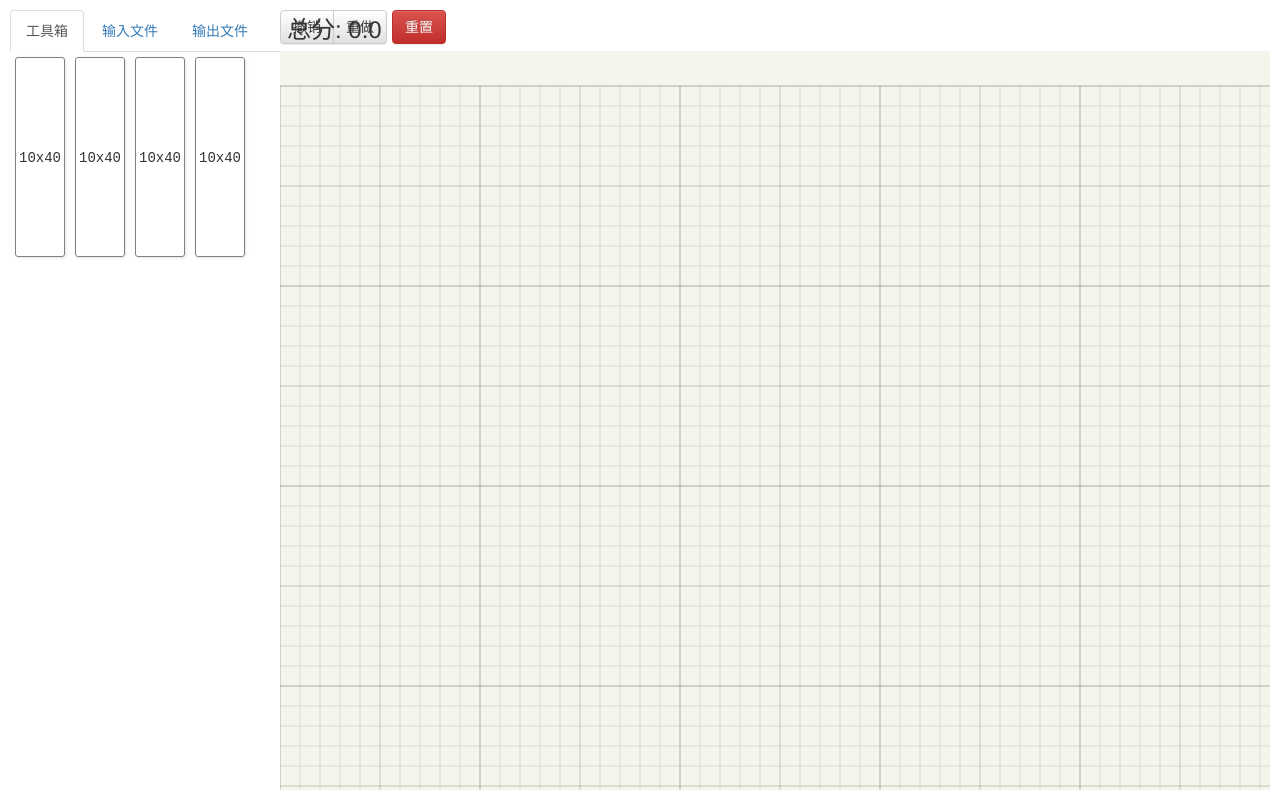
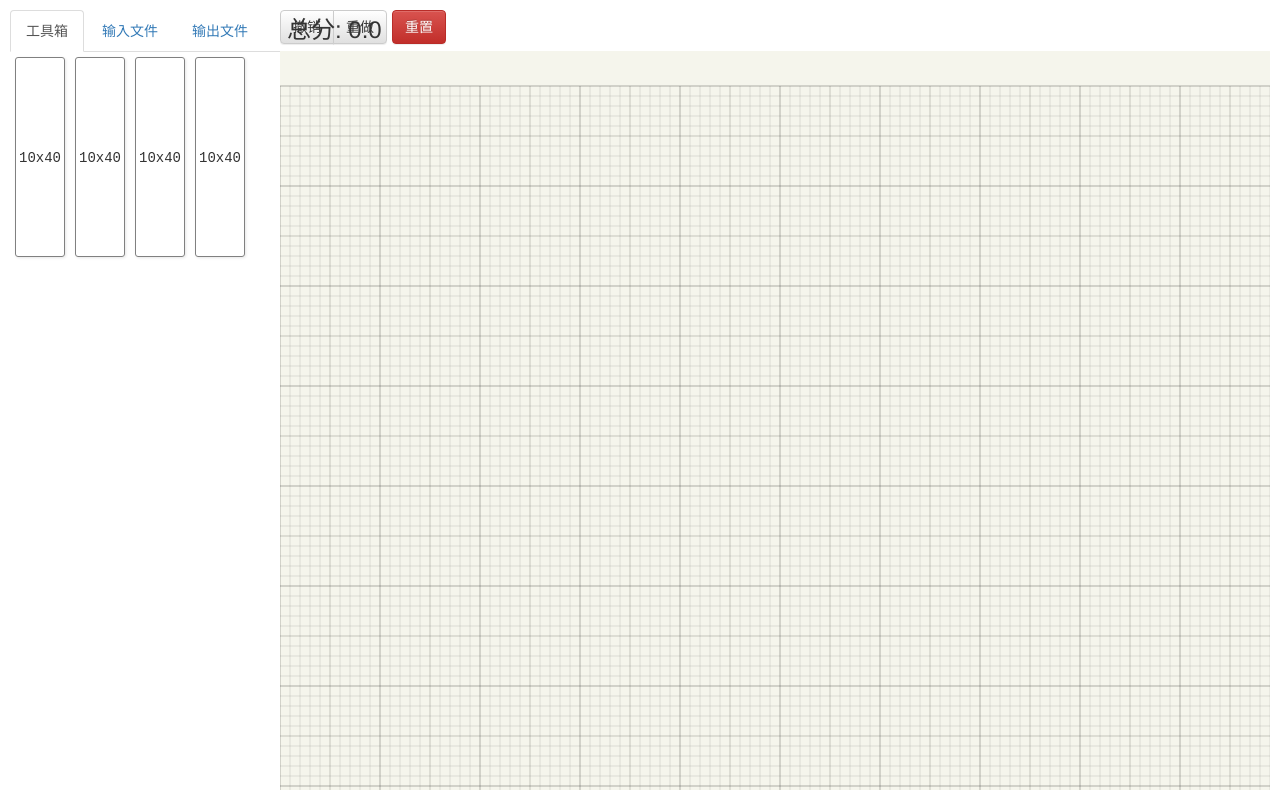
Before and after one commit to ikarienator/ga-ui, a plain HTML site: page index.html in a window 1280 px wide. Drawn offline with Linux system fonts and the light colour scheme.

Commit message:
move ql_user to index.html

```diff
--- a/index.html
+++ b/index.html
@@ -138,6 +138,9 @@
   </div>
 </div>
 </body>
+
+<script>var ql_user = "ikarienator";</script>
+
 <script src="js/jquery.min.js"></script>
 <script src="js/bootstrap.min.js"></script>
 
--- a/main.js
+++ b/main.js
@@ -1,7 +1,6 @@
 "use strict";
-var ql_user = "ikarienator";
 $(function () {
-  var BOX_SIZE = 2;
+  var BOX_SIZE = 1;
   var MARGIN = {left: 40, right: 40, top: 35, bottom: 35};
 
   /**
```
